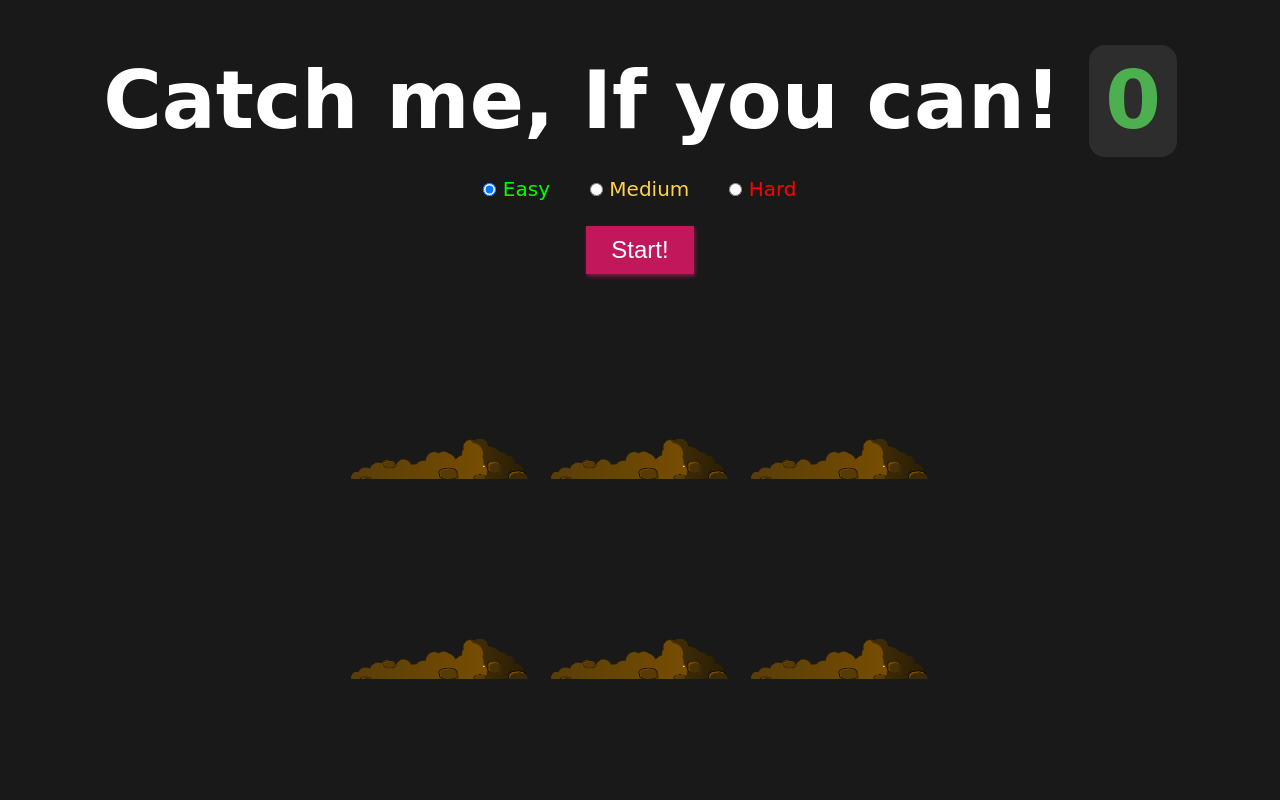
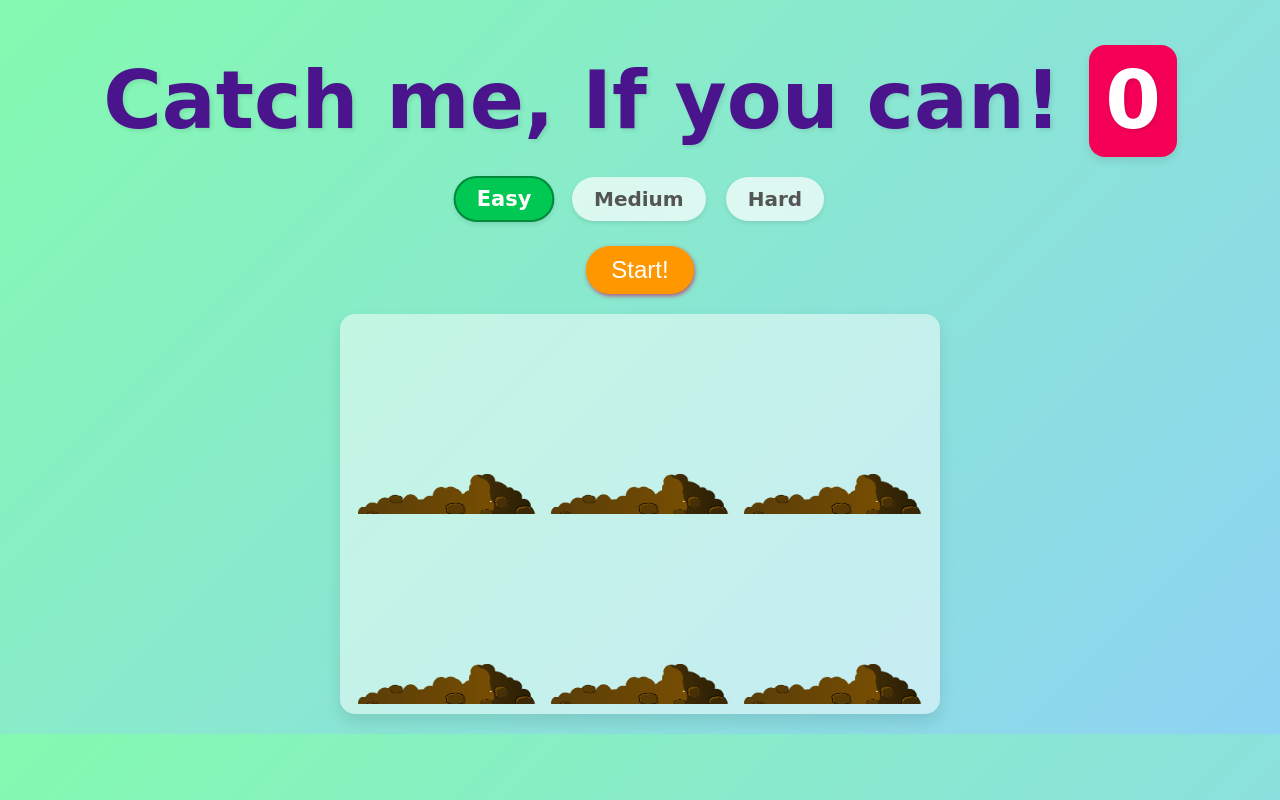
Before and after one commit to Vaztha/Shannon-s-Diglett-Game, a plain HTML site: page index.html in a window 1280 px wide. Drawn offline with Linux system fonts and the light colour scheme.

Commit message:
Update style.css

```diff
--- a/style.css
+++ b/style.css
@@ -6,8 +6,9 @@
 
 body {
   font-family: cursive;
-  background-color: #191919;
-  color: #fff;
+  background: linear-gradient(135deg, #84fab0 0%, #8fd3f4 100%);
+  color: #333;
+  /* Color de texto oscuro para contraste */
 }
 
 h1 {
@@ -15,15 +16,18 @@ h1 {
   font-size: 5rem;
   line-height: 1;
   margin-top: 45px;
+  color: #4a148c;
+  text-shadow: 2px 2px 4px rgba(0, 0, 0, 0.1);
 }
 
 .score {
-  color: #4caf50;
-  background: #302f2fed;
+  color: #fff;
+  background: #f50057;
   padding: 1rem;
   line-height: 1;
   border-radius: 1rem;
   display: inline-block;
+  box-shadow: 0 4px 8px rgba(0, 0, 0, 0.1);
 }
 
 .controls {
@@ -35,41 +39,98 @@ h1 {
   padding: 10px 25px;
   outline: none;
   font-size: 24px;
-  background: #c2185b;
+  background: #ff9800;
   color: #fff;
   border: 0px;
   box-shadow: 1px 2px 4px #c2185bb0;
   cursor: pointer;
+  border-radius: 30px;
+  /* Botón más redondeado */
+  transition: background 0.3s;
 }
 
 .start-btn:hover {
-  background: #187bc2;
-  box-shadow: 1px 2px 4px #185fc2b0;
+  background: #e65100;
+  /* Naranja oscuro al pasar el ratón */
+  box-shadow: 1px 2px 4px #c2a00eb0;
 }
+
+/* --- INICIO DE ESTILOS DE BOTONES DE DIFICULTAD --- */
 
 .levels {
   font-size: 20px;
   display: flex;
   align-items: center;
   justify-content: center;
+  font-weight: bold;
 }
 
-/* Style for each difficulty level */
 .levels>div {
-  margin: 20px;
+  margin: 20px 10px;
+  /* Ajuste de margen */
 }
 
+/* Ocultar el radio button real */
+.levels input[type="radio"] {
+  display: none;
+}
+
+/* Estilo base para las etiquetas (que ahora son botones) */
+.levels label {
+  display: inline-block;
+  padding: 8px 20px;
+  border-radius: 25px;
+  background: rgba(255, 255, 255, 0.7);
+  /* Fondo semi-transparente */
+  color: #555;
+  cursor: pointer;
+  transition: all 0.3s ease;
+  border: 2px solid transparent;
+  box-shadow: 0 2px 4px rgba(0, 0, 0, 0.1);
+}
+
+/* Quitar los colores antiguos de los divs (ya no son necesarios) */
 .levels>div:nth-child(1) {
-  color: #00ff00;
+  color: inherit;
 }
 
 .levels>div:nth-child(2) {
-  color: #ffd24e;
+  color: inherit;
 }
 
 .levels>div:nth-child(3) {
-  color: #ff0000;
+  color: inherit;
 }
+
+/* Estilo para el botón SELECCIONADO (fácil) */
+.levels input[type="radio"]#easy:checked+label {
+  background: #00c853;
+  /* Verde */
+  color: white;
+  border-color: #008a3b;
+  transform: scale(1.05);
+  /* Efecto de selección */
+}
+
+/* Estilo para el botón SELECCIONADO (medio) */
+.levels input[type="radio"]#medium:checked+label {
+  background: #ffab00;
+  /* Naranja */
+  color: white;
+  border-color: #d88d00;
+  transform: scale(1.05);
+}
+
+/* Estilo para el botón SELECCIONADO (difícil) */
+.levels input[type="radio"]#hard:checked+label {
+  background: #d50000;
+  /* Rojo */
+  color: white;
+  border-color: #a00000;
+  transform: scale(1.05);
+}
+
+/* --- FIN DE ESTILOS DE BOTONES DE DIFICULTAD --- */
 
 /* Style for the game board */
 .game {
@@ -77,17 +138,19 @@ h1 {
   height: 400px;
   display: flex;
   flex-wrap: wrap;
-  margin: 0 auto;
+  margin: 20px auto;
+  background: rgba(255, 255, 255, 0.5);
+  border-radius: 15px;
+  padding: 10px;
+  box-shadow: 0 8px 16px rgba(0, 0, 0, 0.1);
 }
 
-/* Style for each hole on the game board */
 .hole {
   flex: 1 0 33.33%;
   overflow: hidden;
   position: relative;
 }
 
-/* Style for the mole inside each hole */
 .hole:after {
   background: url("img/hole.png") bottom center no-repeat;
   background-size: contain;
@@ -99,7 +162,6 @@ h1 {
   bottom: -30px;
 }
 
-/* Style for the mole when it pops up from a hole */
 .mole {
   position: absolute;
   top: 100%;
@@ -109,14 +171,11 @@ h1 {
   background-size: 70%;
   transition: all 0.4s;
   cursor: pointer;
-
 }
 
-
-
-/* Style for the mole when it pops up from a hole and becomes visible */
 .hole.up .mole {
   top: 0;
+  filter: drop-shadow(0 0 10px #ffeb3b) drop-shadow(0 0 15px #ffeb3b);
 }
 
 /* adjust for small screen size */
@@ -139,15 +198,21 @@ h1 {
     padding: 8px 20px;
   }
 
+  /* Ajuste para los nuevos botones en móvil */
   .levels>div {
-    margin: 10px;
+    margin: 10px 5px;
+  }
+
+  .levels label {
+    padding: 6px 15px;
+    font-size: 18px;
   }
 
   .game {
     width: 90%;
     height: 300px;
+    padding: 5px;
   }
-
 
   .mole {
     padding: 40px;
```
